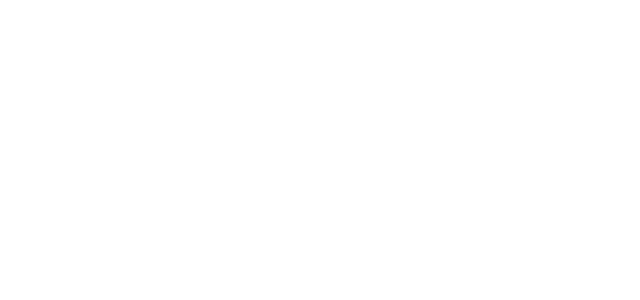
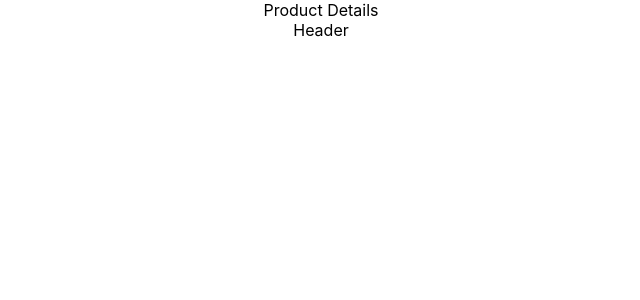
Before and after one commit to damayor16/final-project, a React (Create React App) app: page /product/1 in a window 1280 px wide. Shown: the top 300 px of the page, without its empty margins (319-959 px from the left). Built offline with nearby package versions, Linux system fonts and the light colour scheme.

Commit message:
add routing

```diff
--- a/package.json
+++ b/package.json
@@ -8,6 +8,7 @@
     "@testing-library/user-event": "^13.5.0",
     "react": "^17.0.2",
     "react-dom": "^17.0.2",
+    "react-router-dom": "^6.2.1",
     "react-scripts": "5.0.0",
     "web-vitals": "^2.1.3"
   },
--- a/src/App.js
+++ b/src/App.js
@@ -1,8 +1,21 @@
-import logo from './logo.svg';
+import { BrowserRouter, Route, Routes } from 'react-router-dom';
 import './App.css';
+import Footer from "./components/Header/Header";
+import Header from "./components/Footer/Footer";
 
 function App() {
-  return <div className="App"></div>
+  return <div className="App">
+    <hHeader />
+    <BrowserRouter>
+    <Routes>
+      <Route path="/" element={<div>Homepage</div>} />
+      <Route path="/about" element={<div>About</div>} />
+      <Route path="/product" element={<div>Product</div>} />
+      <Route path="/product/:productId" element={<div>Product Details</div>} />
+    </Routes>
+    </BrowserRouter>
+    <Footer />
+  </div>;
 }
 
 export default App;
--- /dev/null
+++ b/src/components/Footer/Footer.js
@@ -0,0 +1,7 @@
+import"./Footer.css";
+
+function Footer() {
+    return<div>Footer</div>
+}
+
+export default Footer;
--- /dev/null
+++ b/src/components/Header/Header.js
@@ -0,0 +1,7 @@
+import"./Header.css";
+
+function Header() {
+    return<div>Header</div>
+}
+
+export default Header;
```
Also changed, not shown: src/components/Footer/Footer.css (added), src/components/Header/Header.css (added), 1 other file (tests, documents, lock files or other folders).
